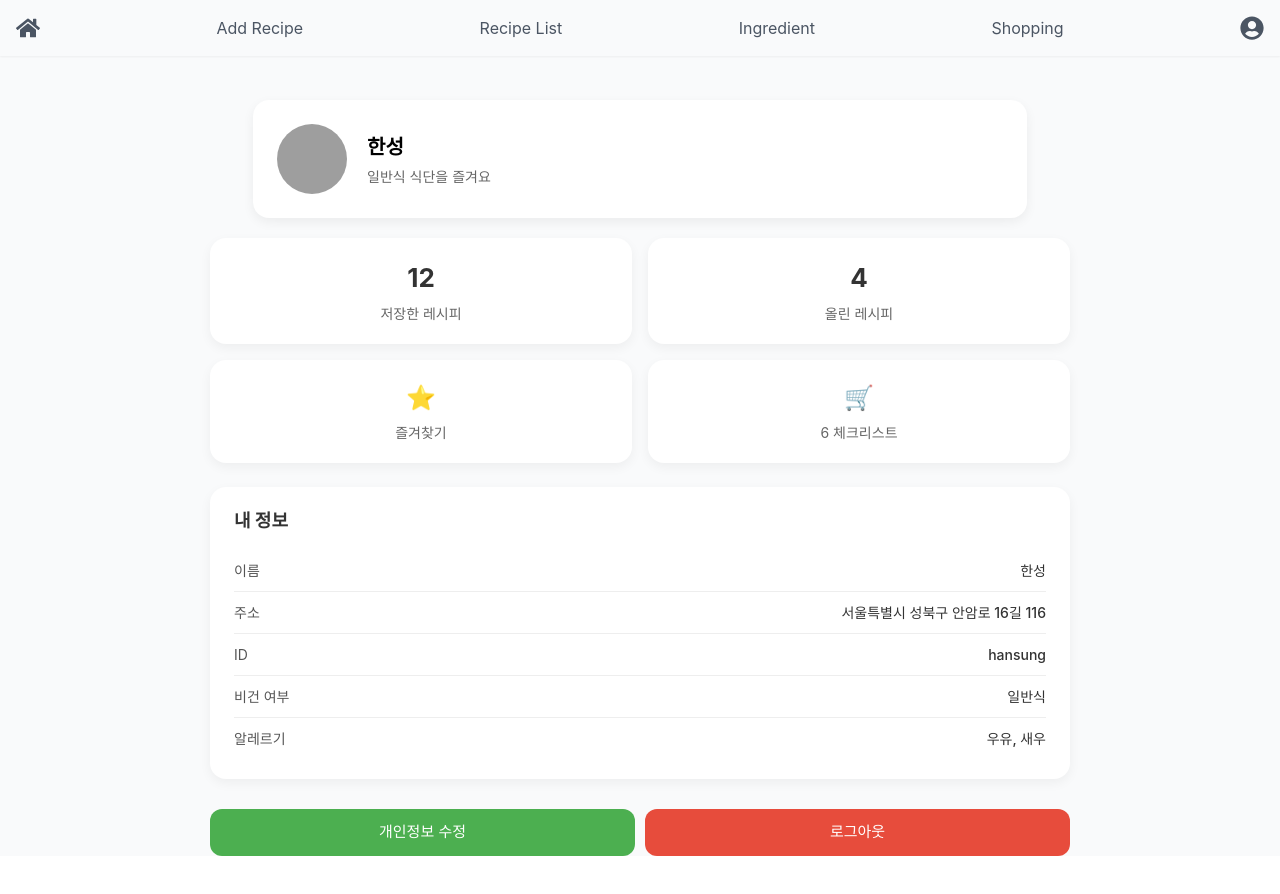
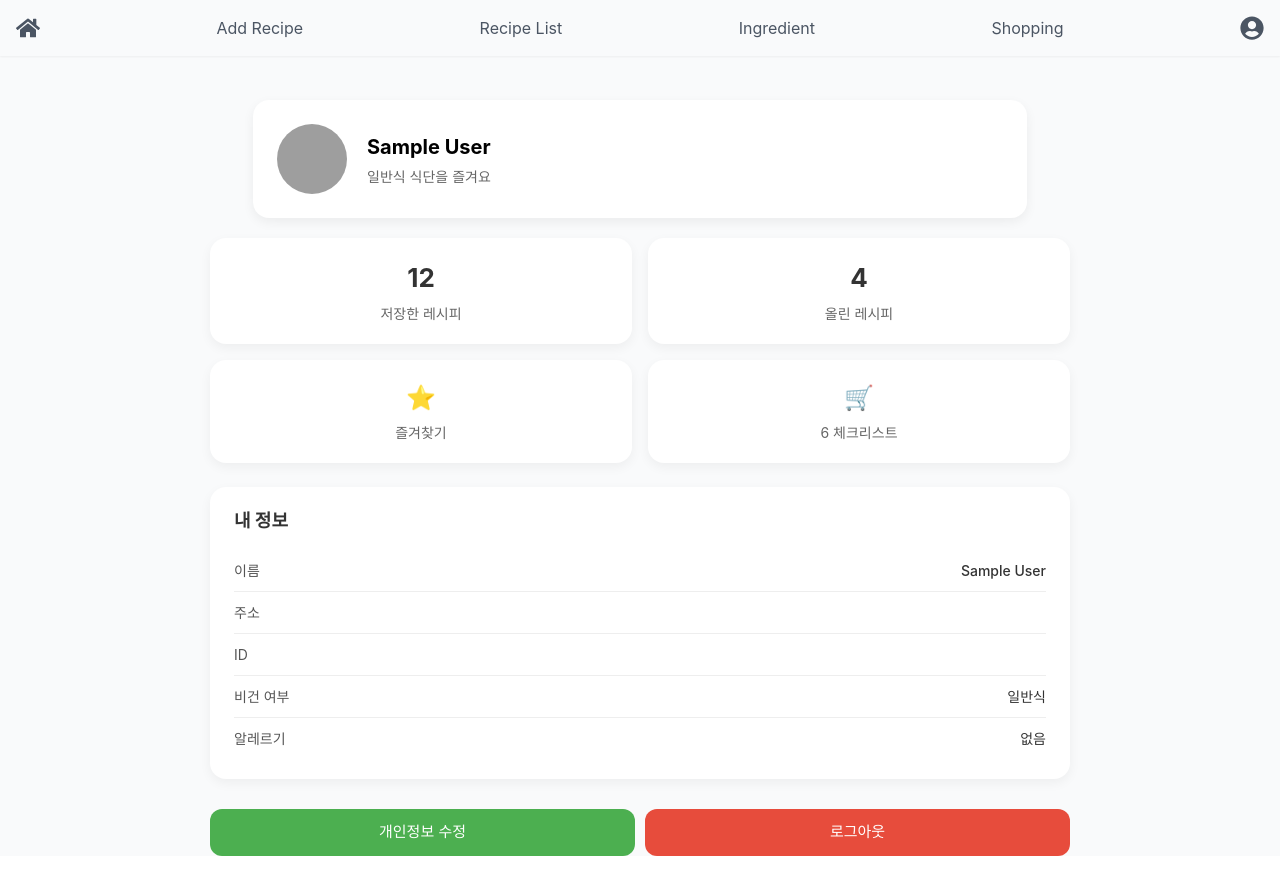
Before and after one commit to alovelovea/finalrepo, a React (Create React App) app in the folder client/: page /profile in a window 1280 px wide. Built offline with nearby package versions, Linux system fonts and the light colour scheme; sample sign-in values are in the browser's storage; grey boxes are pictures that could not be loaded.

Commit message:
프로필 수정

```diff
--- a/client/src/pages/LoginPage/components/Login.jsx
+++ b/client/src/pages/LoginPage/components/Login.jsx
@@ -32,6 +32,8 @@ export default function Login() {
       // ✅ 토스트 메시지 표시
       setShowToast(true);
       setError("");
+
+      localStorage.setItem("user", JSON.stringify(res.data));
 
       // 사용자 정보 저장 (clear ❌)
       localStorage.setItem("user_id", res.data.user_id);
--- a/client/src/pages/ProfilePage/ProfilePage.jsx
+++ b/client/src/pages/ProfilePage/ProfilePage.jsx
@@ -1,47 +1,42 @@
-import React from "react";
+import React, { useEffect, useState } from "react";
 import { useNavigate } from "react-router-dom";
 import "./css/ProfilePage.css";
 import ProfileHeader from "./components/ProfileHeader";
 import ProfileStats from "./components/ProfileStats";
 import ProfileInfo from "./components/ProfileInfo";
 
-//import ProfileTag from "./components/ProfileTag";
-
 export default function ProfilePage() {
   const navigate = useNavigate();
-  const user = {
-    name: "한성",
-    address: "서울특별시 성북구 안암로 16길 116",
-    id: "hansung",
-    pw: "1234",
-    isVegan: false,
-    allergies: ["우유", "새우"],
-    manualTags: ["한식", "매운맛"],
-  };
+  const [user, setUser] = useState(null);
 
+  useEffect(() => {
+    const stored = localStorage.getItem("user");
+
+    if (!stored) {
+      navigate("/login");
+      return;
+    }
+
+    const parsed = JSON.parse(stored);
+    setUser(parsed);
+  }, []);
+
+  if (!user) return null;
+
+  // 자동 태그 생성 (optional)
   const autoTags = [];
-  if (user.isVegan) autoTags.push("비건");
-  user.allergies.forEach((a) => autoTags.push(`${a}알러지`));
-  const finalTags = [...user.manualTags, ...autoTags];
+  if (user.is_vegan) autoTags.push("비건");
+  if (user.allergies) {
+    user.allergies.forEach((a) => autoTags.push(`${a} 알러지`));
+  }
+  const finalTags = [...(user.manualTags || []), ...autoTags];
 
   return (
     <div className="profile-page">
-
       {/* 프로필 상단 */}
       <ProfileHeader user={user} />
 
-
-      {/* 태그 리스트
-      <div className="profile-tags-box">
-        <div className="profile-tags">
-          {finalTags.map((tag, idx) => (
-            <ProfileTag key={idx} label={tag} />
-          ))}
-        </div>
-      </div>
-      */}
-
-      {/* ⬆️ 여기에서 통계 카드 먼저 */}
+      {/* 통계 카드 */}
       <ProfileStats
         stats={{
           saved: 12,
@@ -50,20 +45,24 @@ export default function ProfilePage() {
         }}
       />
 
-      {/* ⬇️ 그리고 이제 '내 정보' 아래로 이동 */}
+      {/* 내 정보 */}
       <ProfileInfo user={user} />
 
-      {/* 버튼 */}
       <div className="profile-buttons">
-        <button
-          className="edit-btn"
-          onClick={() => navigate("/profile-edit")}
-        >
+        <button className="edit-btn" onClick={() => navigate("/profile-edit")}>
           개인정보 수정
         </button>
-        <button className="logout-btn">로그아웃</button>
+
+        <button
+          className="logout-btn"
+          onClick={() => {
+            localStorage.removeItem("user");
+            navigate("/login");
+          }}
+        >
+          로그아웃
+        </button>
       </div>
-
     </div>
   );
 }
--- a/client/src/pages/ProfilePage/components/ProfileInfo.jsx
+++ b/client/src/pages/ProfilePage/components/ProfileInfo.jsx
@@ -18,21 +18,21 @@ export default function ProfileInfo({ user }) {
 
       <div className="info-row">
         <span className="info-label">ID</span>
-        <span className="info-value">{user.id}</span>
+        <span className="info-value">{user.user_id}</span>
       </div>
 
       <div className="info-row">
         <span className="info-label">비건 여부</span>
         <span className="info-value">
-          {user.isVegan ? "비건" : "일반식"}
+          {user.is_vegan ? "비건" : "일반식"}
         </span>
       </div>
 
       <div className="info-row">
         <span className="info-label">알레르기</span>
         <span className="info-value">
-          {user.allergies.length > 0
-            ? user.allergies.join(", ")
+          {(user.allergies || []).length > 0
+            ? (user.allergies || []).join(", ")
             : "없음"}
         </span>
       </div>
```
Also changed, not shown: 1 other file (tests, documents, lock files or other folders).
